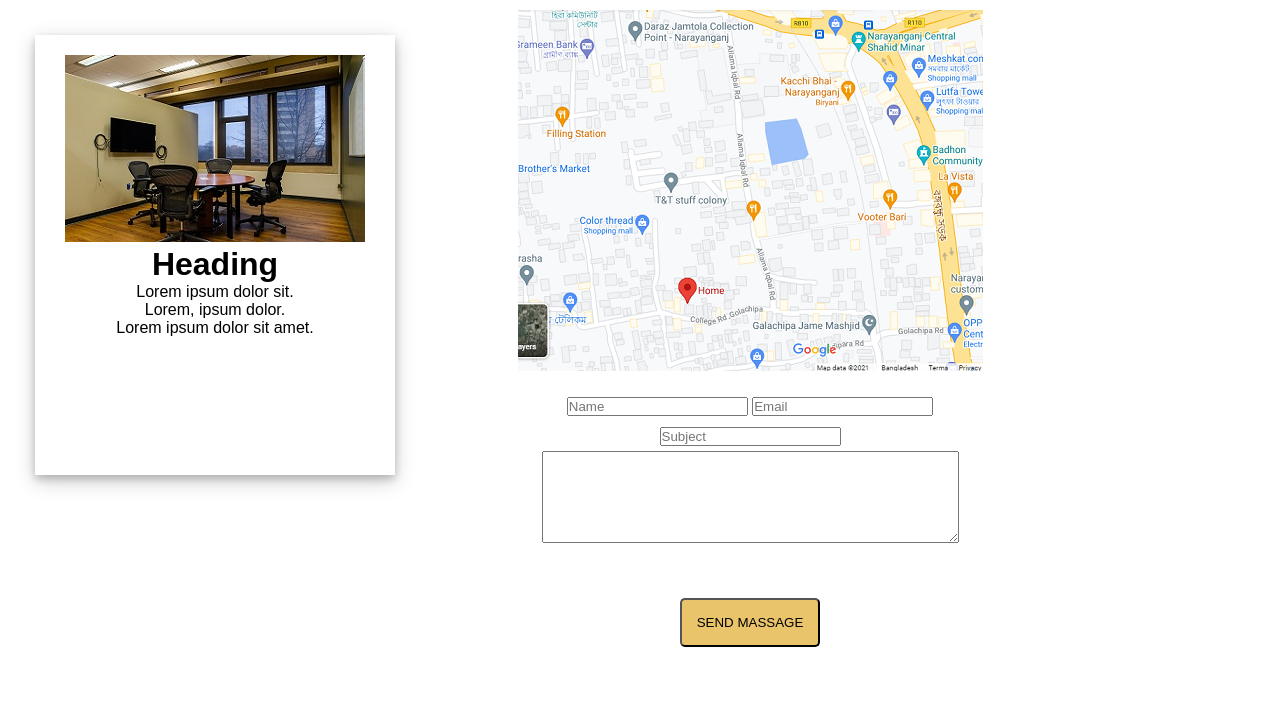
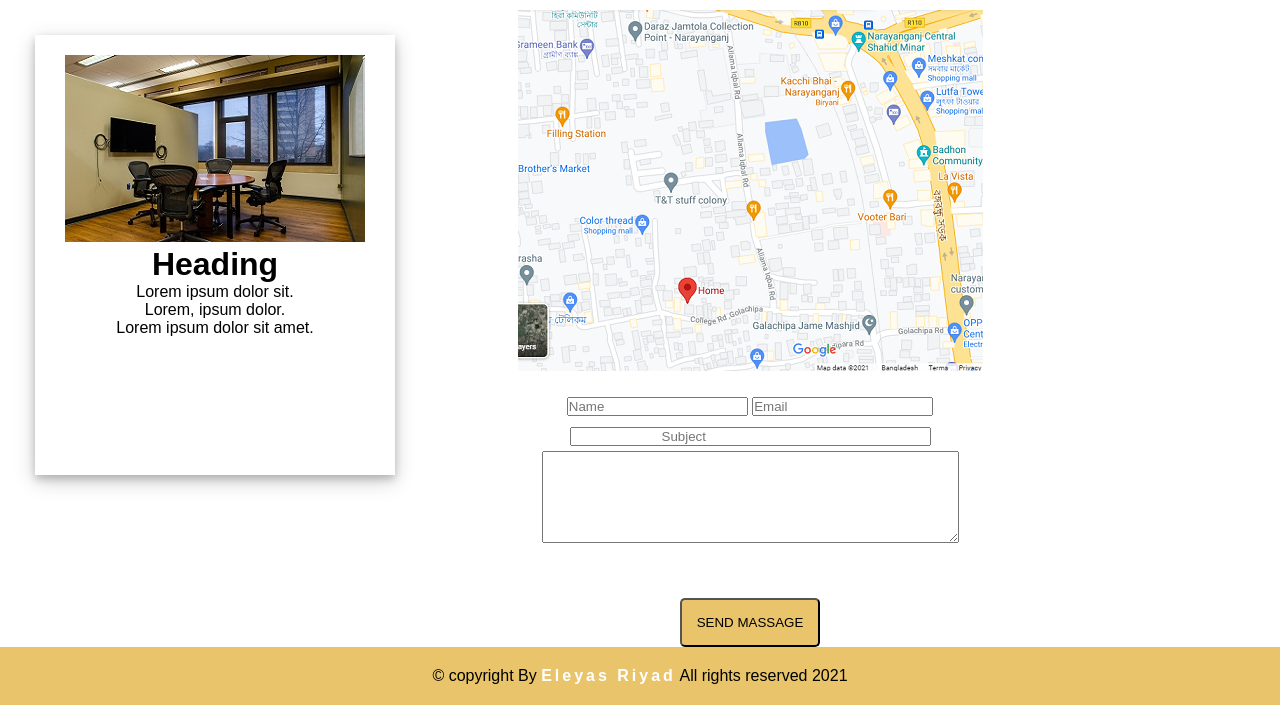
Before and after one commit to Eleyas21/practice2, a plain HTML site: page practice2/index.html in a window 1280 px wide. Shown: the part 4062-4767 px from the top of the page. Before the commit the page ends 4709 px from the top, so only its background shows below. Drawn offline with Linux system fonts and the light colour scheme.

Commit message:
complete

```diff
--- a/practice2/css/style.css
+++ b/practice2/css/style.css
@@ -293,7 +293,29 @@ td, th{
 
 }
 .loc .col-6{
+ text-align: center;
+}
+.form-control12{
+  padding: 0 90px;
+}
 
-  text-align: center;
+.footer-section {
+width: 100%;
+float: left;
+padding: 20px 0px;
+background: #e9c46a;
+text-align: center; }
 
+.footer-section p a{
+  color: #fff;
+  font-weight: 700;
+  letter-spacing: 3px;
+  text-decoration: none;
 }
+
+  .footer-section p a:hover{
+  color: black;
+  font-weight: 800;
+  letter-spacing: 4px;
+  transition: 1s;
+  }
--- a/practice2/index.html
+++ b/practice2/index.html
@@ -9,7 +9,9 @@
     <link rel="stylesheet" href="css/style.css">
     <link rel="stylesheet" href="css/font-awesome.min.css">
 </head>
+
 <body>
+
     <header class="header">
         <div class="col-3">
             <h1 class="sr">STUDY<span>ROOM</span></h1>
@@ -219,7 +221,7 @@
 
 		<input type="text" placeholder="Email" class="form-control" ><br>
 
-		<input type="text" placeholder="Subject" class="form-control"><br>
+		<input type="text" placeholder="Subject" class="form-control12"><br>
 
 		<textarea placeholder="Write a massage" class="form-control" cols="50" rows="6">
 		</textarea><br>
@@ -229,9 +231,18 @@
 </div>
 <!-- location part END here -->
 
+<footer class="footer-section">
+
+        <div class="row">
+            <div class="col-12">
+                <p>© copyright By <a href="#">Eleyas Riyad</a> All rights reserved 2021</p>
+            </div>
+        </div>
+
+
+
+</footer>
 
 
 </body>
-
-
 </html>
```
